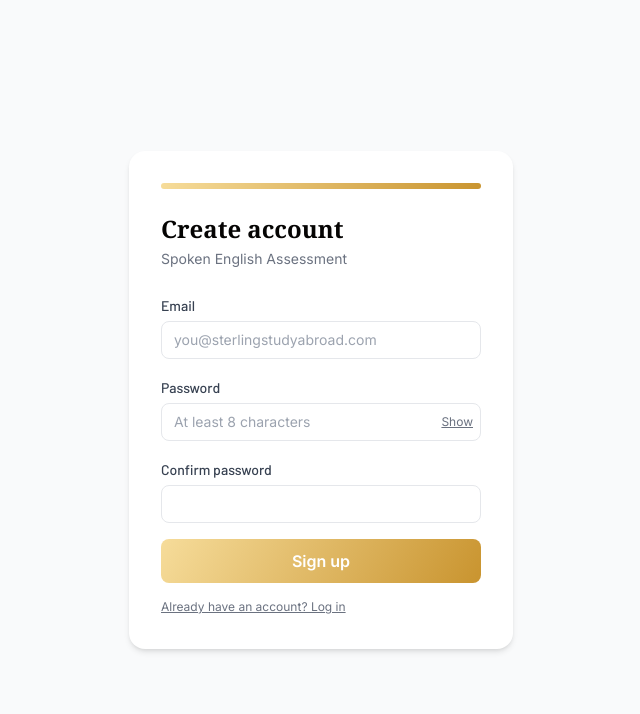
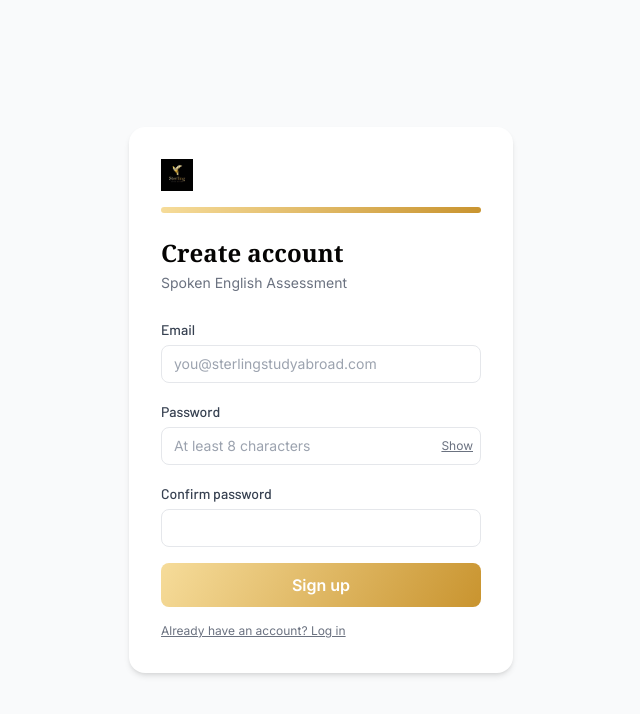
Before and after one commit to amjadsterling-cell/Sterling-assessment, a Next.js app: page /signup in a window 1280 px wide. Shown: the top 714 px of the page, without its empty margins (319-959 px from the left). Built offline with nearby package versions, Linux system fonts and the light colour scheme.

Commit message:
Update page.tsx

```diff
--- a/app/signup/page.tsx
+++ b/app/signup/page.tsx
@@ -51,6 +51,7 @@ export default function SignupPage() {
   return (
     <div className="min-h-screen flex items-center justify-center bg-gray-50 px-4">
       <div className="w-full max-w-sm bg-white rounded-2xl shadow-md p-8">
+        <img src="/logo.png" alt="Sterling" className="h-8 w-auto mb-4" />
         <div className="w-full h-1.5 rounded-full bg-brand-gradient mb-6" />
         <h1 className="text-2xl font-bold mb-1">Create account</h1>
         <p className="text-sm text-gray-500 mb-6">Spoken English Assessment</p>
```
